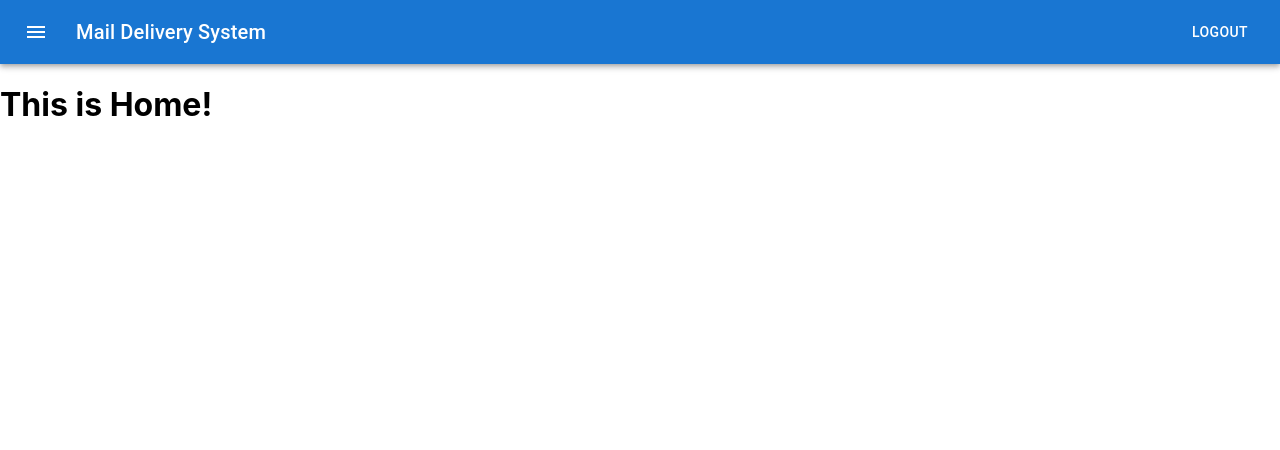
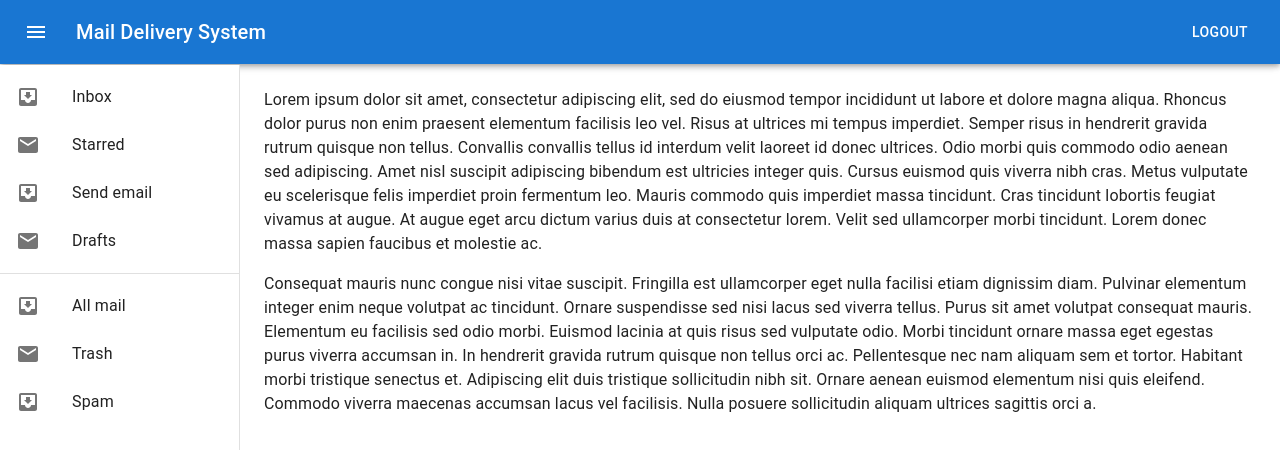
Before and after one commit to SushantKhanal/Mail-Delivery-Project, a React (Create React App) app: page / in a window 1280 px wide. Both pictures are taken after typing "name@example.com", "Sample123" into the empty fields and a click on the button "SIGN IN". Shown: the top 450 px of the page. Built offline with nearby package versions, Linux system fonts and the light colour scheme.

Commit message:
sidebar design working

```diff
--- a/src/components/ButtonAppBar/index.jsx
+++ b/src/components/ButtonAppBar/index.jsx
@@ -9,8 +9,8 @@ import MenuIcon from "@mui/icons-material/Menu";
 
 export default function ButtonAppBar(props) {
   return (
-    <Box sx={{ flexGrow: 1 }}>
-      <AppBar position="static">
+    <Box sx={{ flexGrow: 1 }} style={{ zIndex: 10 }}>
+      <AppBar position="fixed">
         <Toolbar>
           <IconButton
             size="large"
--- /dev/null
+++ b/src/components/SideDrawer/index.jsx
@@ -0,0 +1,164 @@
+import * as React from "react";
+import PropTypes from "prop-types";
+import AppBar from "@mui/material/AppBar";
+import Box from "@mui/material/Box";
+import CssBaseline from "@mui/material/CssBaseline";
+import Divider from "@mui/material/Divider";
+import Drawer from "@mui/material/Drawer";
+import IconButton from "@mui/material/IconButton";
+import InboxIcon from "@mui/icons-material/MoveToInbox";
+import List from "@mui/material/List";
+import ListItem from "@mui/material/ListItem";
+import ListItemIcon from "@mui/material/ListItemIcon";
+import ListItemText from "@mui/material/ListItemText";
+import MailIcon from "@mui/icons-material/Mail";
+import MenuIcon from "@mui/icons-material/Menu";
+import Toolbar from "@mui/material/Toolbar";
+import Typography from "@mui/material/Typography";
+import ButtonAppBar from "../ButtonAppBar";
+import { useEffect } from "react";
+
+const drawerWidth = 240;
+
+function ResponsiveDrawer(props) {
+  const { window } = props;
+  const [mobileOpen, setMobileOpen] = React.useState(false);
+
+  const handleDrawerToggle = () => {
+    setMobileOpen(!mobileOpen);
+  };
+
+  useEffect(() => {
+    var y = document.getElementsByClassName(
+      "MuiDrawer-paper MuiDrawer-paperAnchorLeft MuiDrawer-paperAnchorDockedLeft"
+    );
+    y[0].style.marginTop = "65px";
+  }, []);
+
+  const drawer = (
+    <div>
+      {/* <Toolbar style={{ zIndex: 5 }} /> */}
+      {/* <Divider /> */}
+      <List>
+        {["Inbox", "Starred", "Send email", "Drafts"].map((text, index) => (
+          <ListItem button key={text}>
+            <ListItemIcon>
+              {index % 2 === 0 ? <InboxIcon /> : <MailIcon />}
+            </ListItemIcon>
+            <ListItemText primary={text} />
+          </ListItem>
+        ))}
+      </List>
+      <Divider />
+      <List>
+        {["All mail", "Trash", "Spam"].map((text, index) => (
+          <ListItem button key={text}>
+            <ListItemIcon>
+              {index % 2 === 0 ? <InboxIcon /> : <MailIcon />}
+            </ListItemIcon>
+            <ListItemText primary={text} />
+          </ListItem>
+        ))}
+      </List>
+    </div>
+  );
+
+  const container =
+    window !== undefined ? () => window().document.body : undefined;
+
+  return (
+    <div>
+      <Box sx={{ display: "flex" }}>
+        <CssBaseline />
+        <Box
+          component="nav"
+          sx={{ width: { sm: drawerWidth }, flexShrink: { sm: 0 } }}
+          aria-label="mailbox folders"
+        >
+          {/* The implementation can be swapped with js to avoid SEO duplication of links. */}
+          <Drawer
+            container={container}
+            variant="temporary"
+            open={mobileOpen}
+            onClose={handleDrawerToggle}
+            ModalProps={{
+              keepMounted: true, // Better open performance on mobile.
+            }}
+            sx={{
+              display: { xs: "block", sm: "none" },
+              "& .MuiDrawer-paper": {
+                boxSizing: "border-box",
+                width: drawerWidth,
+              },
+            }}
+          >
+            {drawer}
+          </Drawer>
+          <Drawer
+            variant="permanent"
+            sx={{
+              display: { xs: "none", sm: "block" },
+              "& .MuiDrawer-paper": {
+                boxSizing: "border-box",
+                width: drawerWidth,
+              },
+            }}
+            open
+          >
+            {drawer}
+          </Drawer>
+        </Box>
+        <Box
+          component="main"
+          sx={{
+            flexGrow: 1,
+            p: 3,
+            width: { sm: `calc(100% - ${drawerWidth}px)` },
+          }}
+        >
+          <Toolbar />
+          <Typography paragraph>
+            Lorem ipsum dolor sit amet, consectetur adipiscing elit, sed do
+            eiusmod tempor incididunt ut labore et dolore magna aliqua. Rhoncus
+            dolor purus non enim praesent elementum facilisis leo vel. Risus at
+            ultrices mi tempus imperdiet. Semper risus in hendrerit gravida
+            rutrum quisque non tellus. Convallis convallis tellus id interdum
+            velit laoreet id donec ultrices. Odio morbi quis commodo odio aenean
+            sed adipiscing. Amet nisl suscipit adipiscing bibendum est ultricies
+            integer quis. Cursus euismod quis viverra nibh cras. Metus vulputate
+            eu scelerisque felis imperdiet proin fermentum leo. Mauris commodo
+            quis imperdiet massa tincidunt. Cras tincidunt lobortis feugiat
+            vivamus at augue. At augue eget arcu dictum varius duis at
+            consectetur lorem. Velit sed ullamcorper morbi tincidunt. Lorem
+            donec massa sapien faucibus et molestie ac.
+          </Typography>
+          <Typography paragraph>
+            Consequat mauris nunc congue nisi vitae suscipit. Fringilla est
+            ullamcorper eget nulla facilisi etiam dignissim diam. Pulvinar
+            elementum integer enim neque volutpat ac tincidunt. Ornare
+            suspendisse sed nisi lacus sed viverra tellus. Purus sit amet
+            volutpat consequat mauris. Elementum eu facilisis sed odio morbi.
+            Euismod lacinia at quis risus sed vulputate odio. Morbi tincidunt
+            ornare massa eget egestas purus viverra accumsan in. In hendrerit
+            gravida rutrum quisque non tellus orci ac. Pellentesque nec nam
+            aliquam sem et tortor. Habitant morbi tristique senectus et.
+            Adipiscing elit duis tristique sollicitudin nibh sit. Ornare aenean
+            euismod elementum nisi quis eleifend. Commodo viverra maecenas
+            accumsan lacus vel facilisis. Nulla posuere sollicitudin aliquam
+            ultrices sagittis orci a.
+          </Typography>
+        </Box>
+      </Box>
+    </div>
+  );
+}
+
+ResponsiveDrawer.propTypes = {
+  /**
+   * Injected by the documentation to work in an iframe.
+   * You won't need it on your project.
+   */
+  window: PropTypes.func,
+};
+
+export default ResponsiveDrawer;
--- a/src/screens/Home/index.jsx
+++ b/src/screens/Home/index.jsx
@@ -1,5 +1,6 @@
 import { useEffect, useState } from "react";
 import ButtonAppBar from "../../components/ButtonAppBar";
+import SideDrawer from "../../components/SideDrawer";
 import Emitter from "../../shared/Emitter";
 import { updateLocalStorageUserData } from "../../utils/localStorageService";
 import { LOGOUT_EVENT } from "../../constants";
@@ -17,7 +18,7 @@ export default function Home(props) {
           onLogOutSuccess({});
         }}
       />
-      <h1>This is Home!</h1>
+      <SideDrawer />
     </div>
   );
 }
```
Also changed, not shown: src/components/SideDrawer/styles.js (added, +9 -0 lines), src/logo.svg (deleted).
